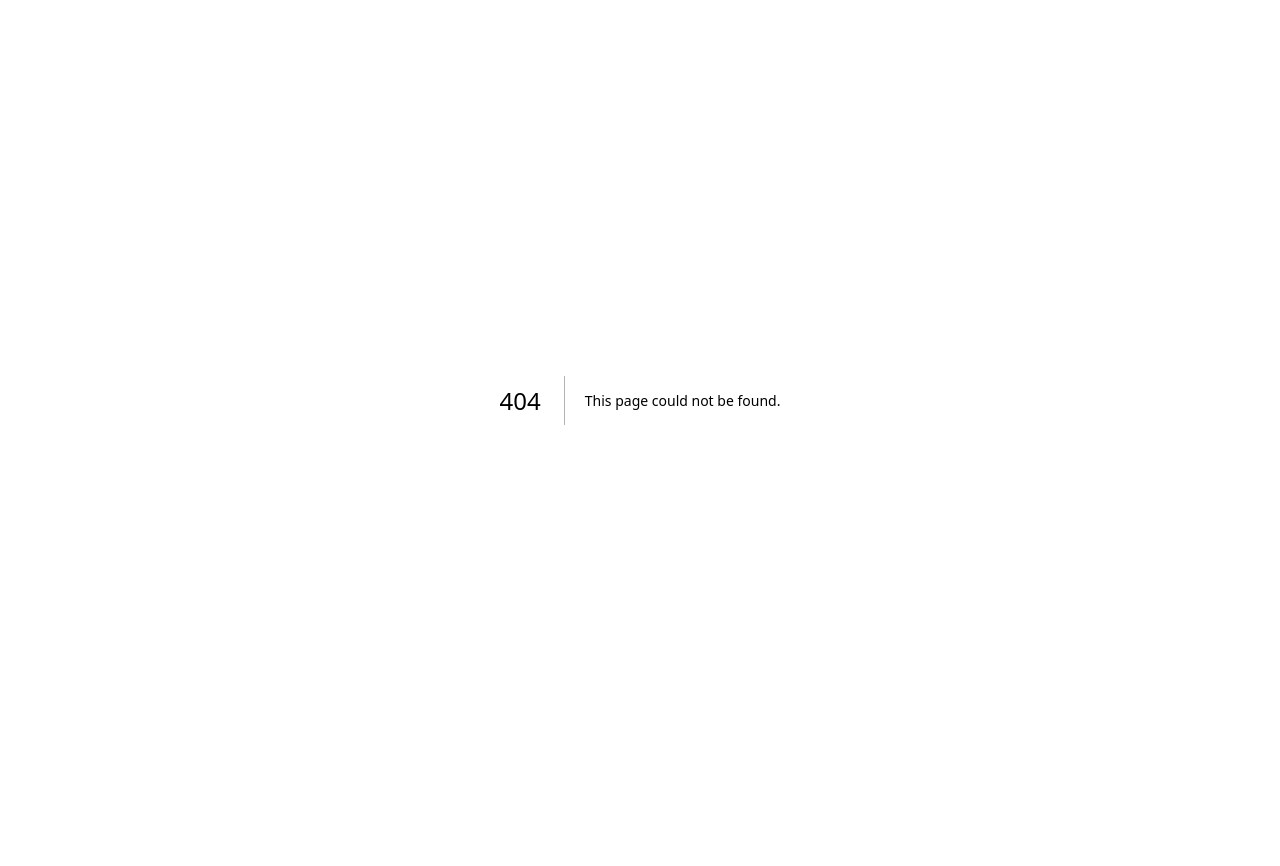
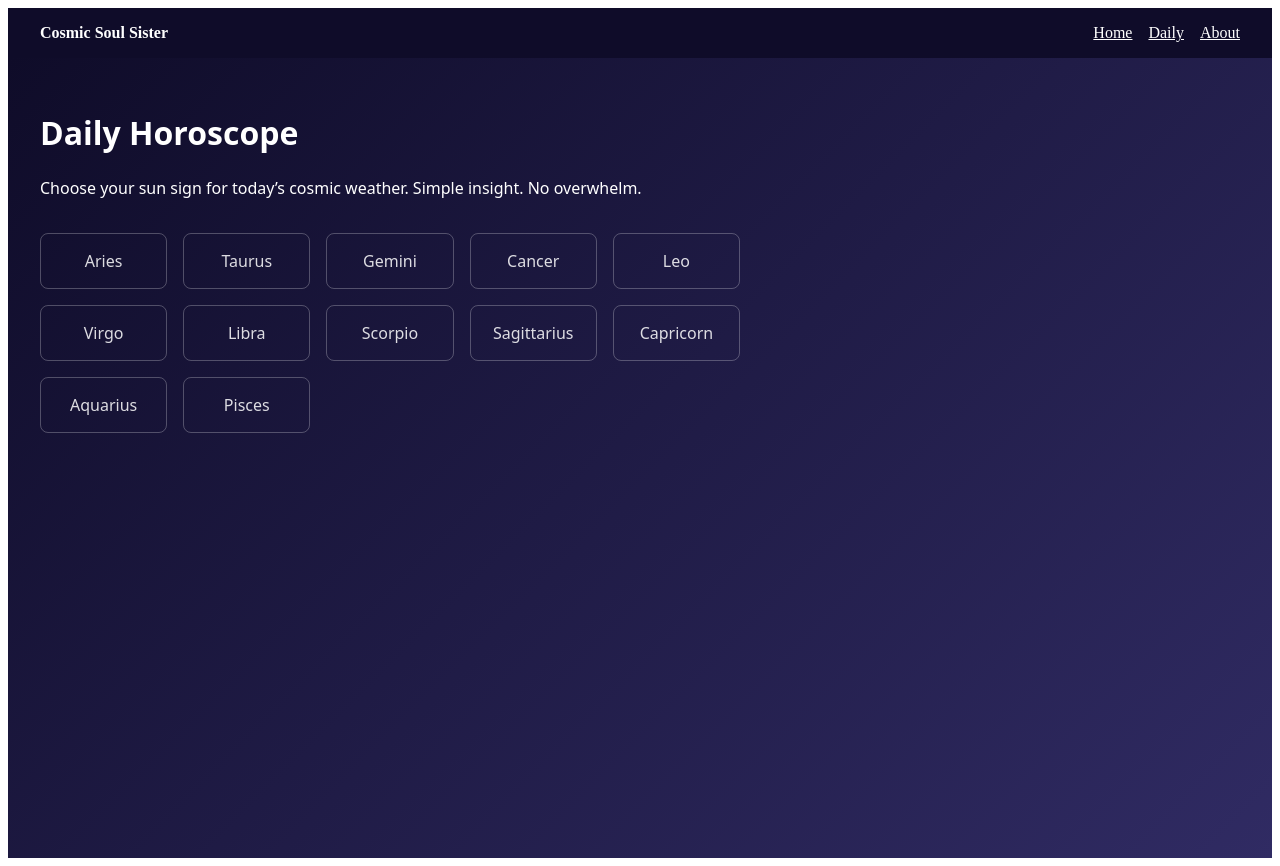
Before and after one commit to stargirl369/cosmic-soul-sister, a Next.js app: page /daily in a window 1280 px wide. Before the commit this address had no page. Before the commit the page ends 800 px from the top, so only its background shows below. Built offline with nearby package versions, Linux system fonts and the light colour scheme.

Commit message:
Create Daily component for daily horoscopes

```diff
--- /dev/null
+++ b/pages/daily.js
@@ -0,0 +1,62 @@
+import Link from 'next/link';
+
+const signs = [
+  'Aries','Taurus','Gemini','Cancer','Leo','Virgo',
+  'Libra','Scorpio','Sagittarius','Capricorn','Aquarius','Pisces'
+];
+
+export default function Daily() {
+  return (
+    <>
+      <nav style={{
+        padding: '1rem 2rem',
+        background: '#0f0c29',
+        color: 'white',
+        display: 'flex',
+        justifyContent: 'space-between',
+        alignItems: 'center'
+      }}>
+        <strong>Cosmic Soul Sister</strong>
+        <div style={{ display: 'flex', gap: '1rem' }}>
+          <Link href="/" style={{ color: 'white' }}>Home</Link>
+          <Link href="/daily" style={{ color: 'white' }}>Daily</Link>
+          <Link href="/about" style={{ color: 'white' }}>About</Link>
+        </div>
+      </nav>
+
+      <main style={{
+        minHeight: 'calc(100vh - 64px)',
+        background: 'linear-gradient(135deg, #0f0c29, #302b63)',
+        color: 'white',
+        padding: '2rem',
+        fontFamily: 'system-ui, sans-serif'
+      }}>
+        <h1>Daily Horoscope</h1>
+        <p style={{ maxWidth: '700px', lineHeight: 1.6 }}>
+          Choose your sun sign for today’s cosmic weather.
+          Simple insight. No overwhelm.
+        </p>
+
+        <div style={{
+          display: 'grid',
+          gridTemplateColumns: 'repeat(auto-fit, minmax(120px, 1fr))',
+          gap: '1rem',
+          marginTop: '2rem',
+          maxWidth: '700px'
+        }}>
+          {signs.map(sign => (
+            <div key={sign} style={{
+              padding: '1rem',
+              border: '1px solid rgba(255,255,255,0.3)',
+              borderRadius: '8px',
+              textAlign: 'center',
+              opacity: 0.85
+            }}>
+              {sign}
+            </div>
+          ))}
+        </div>
+      </main>
+    </>
+  );
+}
```
